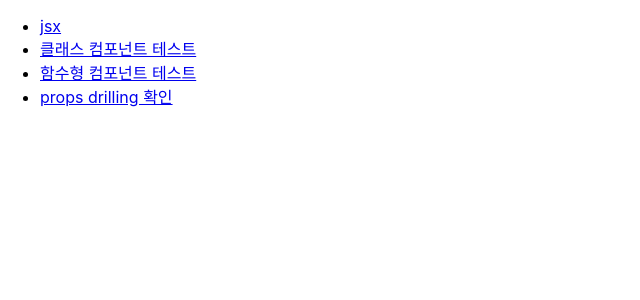
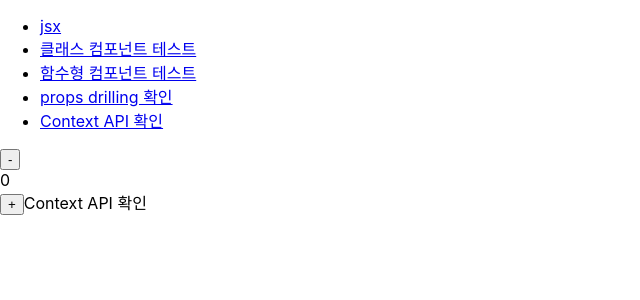
Before and after one commit to Limelig/hello-functionalcomponent, a React (Create React App) app: page /contextapitest in a window 1280 px wide. Shown: the top 300 px of the page, without its empty margins (0-640 px from the left). Built offline with nearby package versions, Linux system fonts and the light colour scheme.

Commit message:
contextAPI

```diff
--- a/src/App.js
+++ b/src/App.js
@@ -4,6 +4,7 @@ import { HelloClass } from "./HelloClass/HelloClass";
 import { HelloFunction } from "./HelloFunction/HelloFunction";
 import { PropsDrilling } from "./PropsDrilling/PropsDrilling";
 import { Element, HelloJsx } from "./HelloJsx/HelloJsx";
+import { ContextAPITest } from "./ContextAPITest/ContextAPITest";
 
 function App() {
   return (
@@ -22,6 +23,9 @@ function App() {
           <li>
             <Link to="/propsdrilling">props drilling 확인</Link>
           </li>
+          <li>
+            <Link to="/contextapitest">Context API 확인</Link>
+          </li>
         </ul>
       </div>
       <div>
@@ -39,6 +43,9 @@ function App() {
           <Route path="/propsdrilling" exact={true}>
             <PropsDrilling>PropsDrilling 확인</PropsDrilling>
           </Route>
+          <Route path="/contextapitest" exact={true}>
+            <ContextAPITest>Context API 확인</ContextAPITest>
+          </Route>
         </Switch>
       </div>
     </Router>
--- /dev/null
+++ b/src/ContextAPITest/ContextAPITest.js
@@ -0,0 +1,18 @@
+import React from "react";
+import { MinusButton } from "./MinusButton";
+import { NumberViewer } from "./NumberViewer";
+import { PlusButton } from "./PlusButton";
+import { CountContextProvider } from "./CountContext";
+
+export const ContextAPITest = (props) => {
+  // [ n, setN ]
+
+  return (
+    <CountContextProvider>
+      <MinusButton />
+      <NumberViewer />
+      <PlusButton />
+      {props.children}
+    </CountContextProvider>
+  );
+};
--- /dev/null
+++ b/src/ContextAPITest/CountContext.js
@@ -0,0 +1,20 @@
+import React from "react";
+
+export const CountContext = React.createContext(null);
+
+export const CountContextProvider = (props) => {
+  const [number, setNumber] = React.useState(0);
+  const onMinus = React.useCallback(() => setNumber((value) => value - 1), []);
+  const onPlus = React.useCallback(() => setNumber((value) => value + 1), []);
+  const value = {
+    number,
+    onMinus,
+    onPlus,
+  };
+
+  return (
+    <CountContext.Provider value={value}>
+      {props.children}
+    </CountContext.Provider>
+  );
+};
--- /dev/null
+++ b/src/ContextAPITest/MinusButton.js
@@ -0,0 +1,8 @@
+import React from "react";
+import { CountContext } from "./CountContext";
+
+export const MinusButton = () => {
+  const { onMinus } = React.useContext(CountContext);
+
+  return <button onClick={onMinus}>-</button>;
+};
--- /dev/null
+++ b/src/ContextAPITest/NumberViewer.js
@@ -0,0 +1,8 @@
+import React from "react";
+import { CountContext } from "./CountContext";
+
+export const NumberViewer = () => {
+  const { number } = React.useContext(CountContext);
+
+  return <div>{number}</div>;
+};
--- /dev/null
+++ b/src/ContextAPITest/PlusButton.js
@@ -0,0 +1,8 @@
+import React from "react";
+import { CountContext } from "./CountContext";
+
+export const PlusButton = () => {
+  const { onPlus } = React.useContext(CountContext);
+
+  return <button onClick={onPlus}>+</button>;
+};
```
